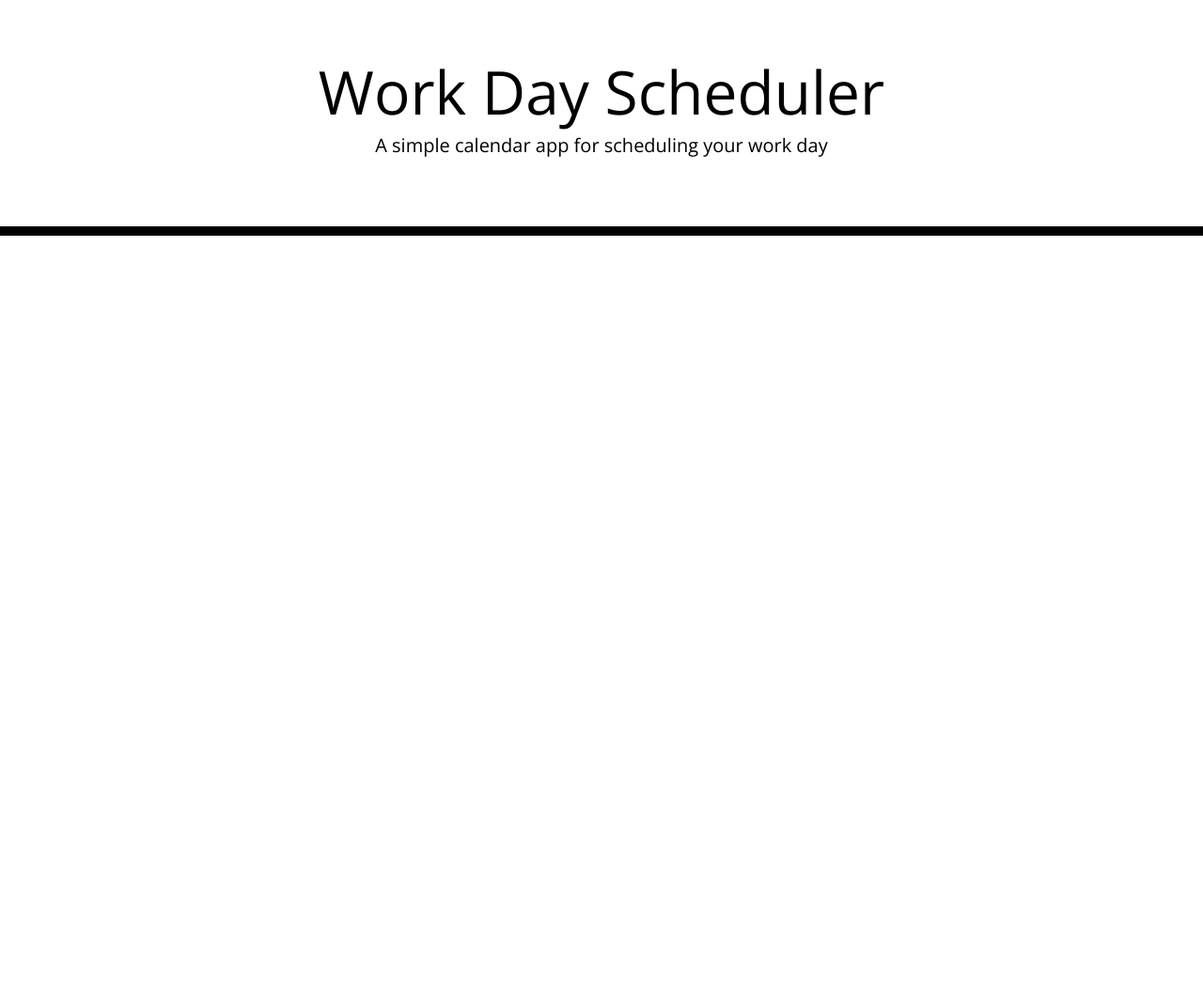
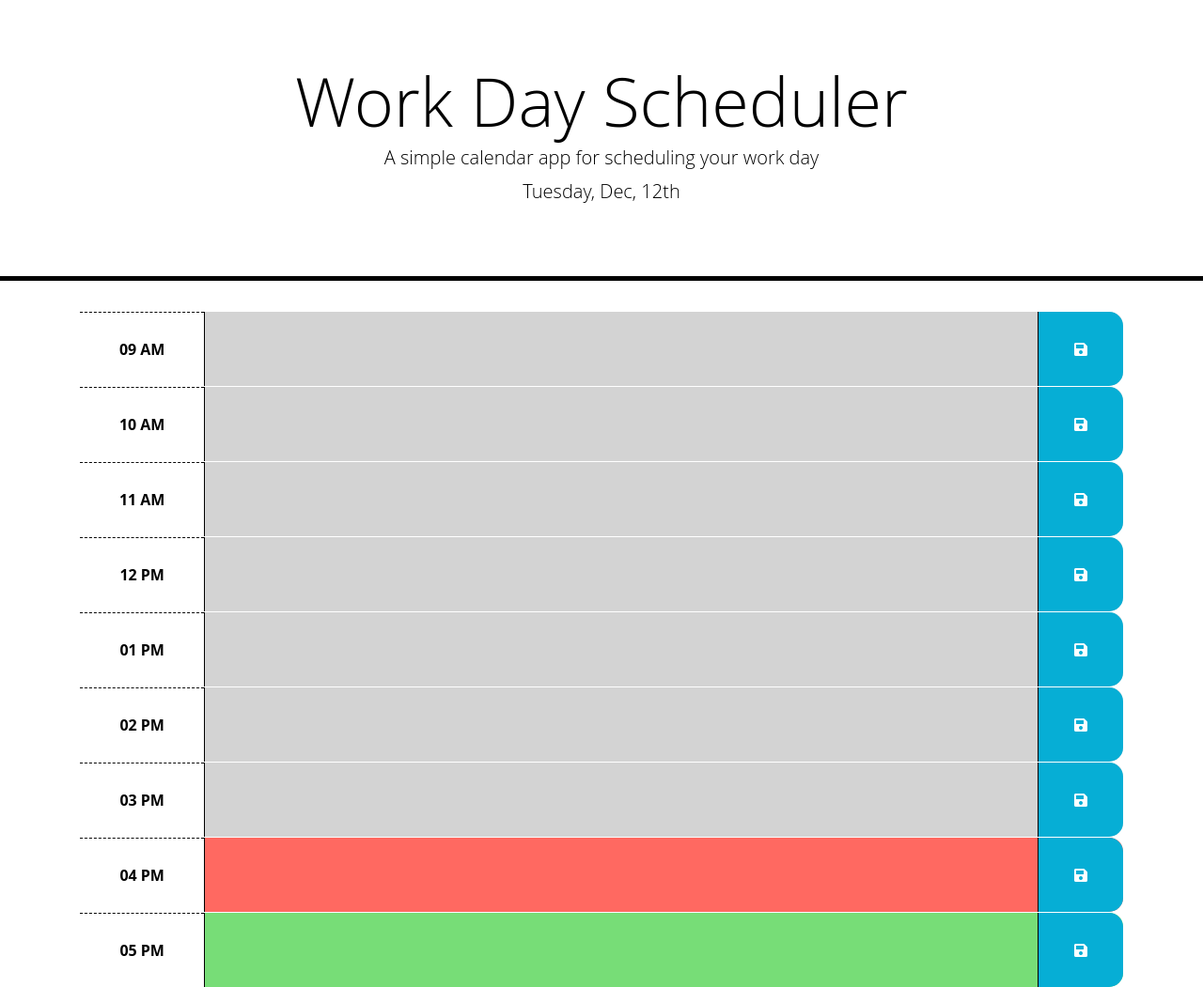
Before and after one commit to Kjhohura24/daily-planner, a plain HTML site: page starter/index.html in a window 1280 px wide. Shown: the whole page at 94% size. Before the commit the page ends 800 px from the top, so only its background shows below. Drawn offline with nearby package versions, Linux system fonts and the light colour scheme.

Commit message:
Added html, css, jscript and README file

```diff
--- /dev/null
+++ b/starter/assets/css/style.css
@@ -0,0 +1,78 @@
+body {
+    font-family: 'Open Sans', sans-serif;
+    font-size: 16px;
+    line-height: 1;
+  }
+
+  textarea {
+    background: transparent;
+    border: none;
+    resize: none;
+    color: #000000;
+    border-left: 1px solid black;
+    padding: 10px;
+  }
+
+  .jumbotron {
+    text-align: center;
+    background-color: transparent;
+    color: black;
+    border-radius: 0;
+    border-bottom: 5px solid black;
+
+  }
+
+  .description {
+    white-space: pre-wrap;
+    width: 100%;
+    height: 100%;
+  }
+
+  .time-block {
+    text-align: center;
+    font-weight: 700;
+    border-radius: 15px;
+    display: flex;
+    height: 80px;
+    border-top: 1px solid white;
+    white-space: pre-wrap;
+  }
+
+  .hour {
+    background-color: #ffffff;
+    color: #000000;
+    border-top: 1px dashed #000000;
+    width: 15%;
+    display: grid;
+    place-items: center;
+  }
+
+  .past {
+    background-color: #d3d3d3;
+    color: white;
+  }
+
+  .present {
+    background-color: #ff6961;
+    color: white;
+  }
+
+  .future {
+    background-color: #77dd77;
+    color: white;
+  }
+
+  .saveBtn {
+    border: none;
+    width: 10%;
+    border-left: 1px solid black;
+    border-top-right-radius: 15px;
+    border-bottom-right-radius: 15px;
+    background-color: #06aed5;
+    color: white;
+  }
+
+  .saveBtn i:hover {
+    font-size: 20px;
+    transition: all 0.3s ease-in-out;
+  }
--- /dev/null
+++ b/starter/assets/js/script.js
@@ -0,0 +1,61 @@
+$("#currentDay").text(moment().format("dddd, MMM, Do"));
+
+var workingHours = ["9AM", "10AM", "11AM", "12PM", "1PM", "2PM", "3PM", "4PM", "5PM"];
+
+for (var i = 0; i < workingHours.length; i++) {
+    var hour = workingHours[i];
+    var hourIn12Format = moment(hour, "hh A").format('hh A');
+    workingHours[i] = hourIn12Format;
+}
+
+for (var i = 0; i < workingHours.length; i++) {
+    var $timeblock = $("<div>", { class: "time-block" });
+
+    var $hour = $("<div>", { class: "hour" });
+    $hour.html(workingHours[i]);
+    $timeblock.append($hour);
+
+    $(".container").append($timeblock);
+
+    var $eventTextarea = $("<textarea>", { class: "description" });
+    $timeblock.append($eventTextarea);
+
+    var time = workingHours[i];
+    $eventTextarea.val(localStorage.getItem(time));
+
+    var $saveButton = $("<button>", { class: "saveBtn" }).html("<i class='fas fa-save' title='Save Event'></i>");
+    $timeblock.append($saveButton);
+
+    $saveButton.on("click", function () {
+
+
+        var inputValue = $(this).siblings(".description").val();
+
+        $(this).siblings(".description").val(inputValue);
+
+
+        var time = $(this).siblings(".hour").text();
+
+
+        localStorage.setItem(time, inputValue);
+
+
+        var alert = $("<p>").text("Congrats, event saved successfully!");
+        $(".container").prepend(alert);
+
+
+        setTimeout(function () {
+            alert.remove();
+        }, 3000);
+    });
+
+
+    var currentTime = moment().startOf('hour');
+    if (moment(workingHours[i], "hh A").isAfter(currentTime)) {
+        $timeblock.addClass("future");
+    } else if (moment(workingHours[i], "hh A").isSame(currentTime)) {
+        $timeblock.addClass("present");
+    } else {
+        $timeblock.addClass("past");
+    }
+};
--- a/starter/index.html
+++ b/starter/index.html
@@ -5,36 +5,32 @@
     <meta name="viewport" content="width=device-width, initial-scale=1.0" />
     <meta http-equiv="X-UA-Compatible" content="ie=edge" />
     <link
-      href="https://cdn.jsdelivr.net/npm/bootstrap@5.3.0-alpha3/dist/css/bootstrap.min.css"
       rel="stylesheet"
-      integrity="sha384-KK94CHFLLe+nY2dmCWGMq91rCGa5gtU4mk92HdvYe+M/SXH301p5ILy+dN9+nJOZ"
-      crossorigin="anonymous"
-      />
+      href="https://stackpath.bootstrapcdn.com/bootstrap/4.3.1/css/bootstrap.min.css"
+    />
     <link
       rel="stylesheet"
       href="https://use.fontawesome.com/releases/v5.8.1/css/all.css"
       integrity="sha384-50oBUHEmvpQ+1lW4y57PTFmhCaXp0ML5d60M1M7uH2+nqUivzIebhndOJK28anvf"
       crossorigin="anonymous"
     />
-    <link
-      href="https://fonts.googleapis.com/css?family=Open+Sans&display=swap"
-      rel="stylesheet"
-    />
-    <link rel="stylesheet" href="style.css" />
+    <link href="https://fonts.googleapis.com/css2?family=Quicksand:wght@300;400;500;600;700&display=swap" rel="stylesheet">
+    <link rel="stylesheet" href="./assets/css/style.css" />
     <title>Work Day Scheduler</title>
   </head>
 
   <body>
-    <header>
+    <header class="jumbotron">
       <h1 class="display-3">Work Day Scheduler</h1>
       <p class="lead">A simple calendar app for scheduling your work day</p>
       <p id="currentDay" class="lead"></p>
     </header>
     <div class="container">
-      <!-- Timeblocks go here -->
+
     </div>
 
     <script src="https://cdnjs.cloudflare.com/ajax/libs/jquery/3.2.1/jquery.min.js"></script>
-    <script src="https://cdn.jsdelivr.net/npm/dayjs@1/dayjs.min.js"></script>
+    <script src="https://cdnjs.cloudflare.com/ajax/libs/moment.js/2.24.0/moment.min.js"></script>
+    <script src="./assets/js/script.js"></script>
   </body>
 </html>
--- a/starter/style.css
+++ /dev/null
@@ -1,72 +0,0 @@
-body {
-  font-family: 'Open Sans', sans-serif;
-  font-size: 16px;
-  line-height: 1;
-}
-
-textarea {
-  background: transparent;
-  border: none;
-  resize: none;
-  color: #000000;
-  border-left: 1px solid black;
-  padding: 10px;
-}
-
-header {
-  text-align: center;
-  background-color: transparent;
-  color: black;
-  border-radius: 0;
-  border-bottom: 10px solid black;
-  padding: 60px;
-}
-
-.description {
-  white-space: pre-wrap;
-}
-
-.time-block {
-  text-align: center;
-  border-radius: 15px;
-}
-
-.row {
-  white-space: pre-wrap;
-  height: 80px;
-  border-top: 1px solid white;
-}
-
-.hour {
-  background-color: #ffffff;
-  color: #000000;
-  border-top: 1px dashed #000000;
-}
-
-.past {
-  background-color: #d3d3d3;
-  color: white;
-}
-
-.present {
-  background-color: #ff6961;
-  color: white;
-}
-
-.future {
-  background-color: #77dd77;
-  color: white;
-}
-
-.saveBtn {
-  border-left: 1px solid black;
-  border-top-right-radius: 15px;
-  border-bottom-right-radius: 15px;
-  background-color: #06aed5;
-  color: white;
-}
-
-.saveBtn i:hover {
-  font-size: 20px;
-  transition: all 0.3s ease-in-out;
-}
```
Also changed, not shown: 1 other file.
